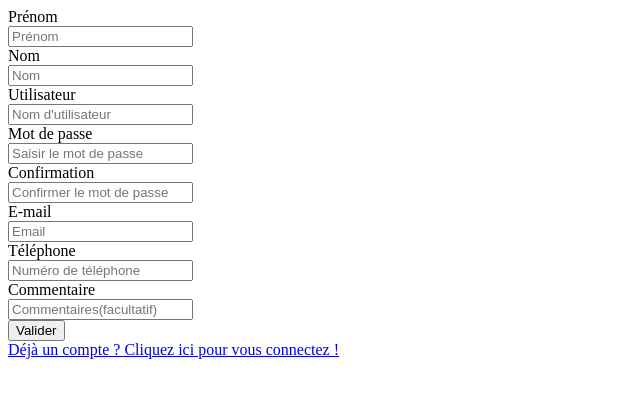
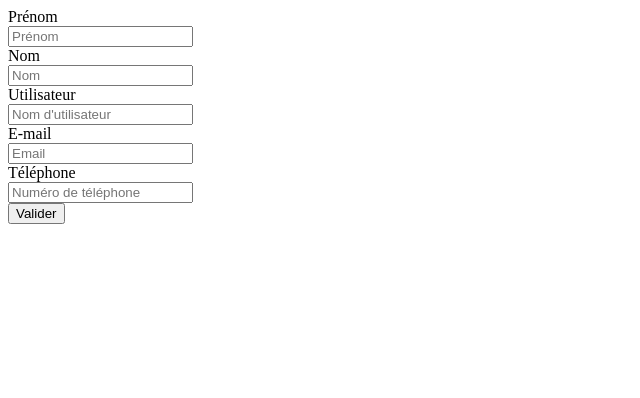
Before and after one commit to lukile/projetAnnuel, a PHP site: page /projects/pdf/form.php in a window 1280 px wide. Shown: the top 398 px of the page, without its empty margins (0-640 px from the left). Run offline with PHP 8.4, Linux system fonts and the light colour scheme.

Commit message:
minor things dont notice

```diff
--- a/index.php
+++ b/index.php
@@ -92,7 +92,7 @@
         <!-- /.row -->
 
         <!-- Portfolio Section -->
-        <div class="row">
+      <!--  <div class="row">
             <div class="col-lg-12">
                 <h2 class="page-header">Portfolio Heading</h2>
             </div>
--- a/pdf/form.php
+++ b/pdf/form.php
@@ -56,28 +56,6 @@
                             </div>
                         </div>
 
-                         <div class="form-group">
-                            <label for="pass" class="cols-sm-2 control-label">Mot de passe</label>
-                            <div class="cols-sm-10">
-                                <div class="input-group">
-                                    <span class="input-group-addon"><i class="fa fa-lock fa-lg" aria-hidden="true"></i></span>
-                                    <input type="password" class="form-control" name="pass" id="pass"  placeholder="Saisir le mot de passe" required onBlur="verifyPassLength()"/><br/>
-                                        <div id="msgLength"></div>
-                                </div>
-                            </div>
-                        </div>
-
-                        <div class="form-group">
-                            <label for="pass_validation" class="cols-sm-2 control-label">Confirmation</label>
-                            <div class="cols-sm-10">
-                                <div class="input-group">
-                                    <span class="input-group-addon"><i class="fa fa-lock fa-lg" aria-hidden="true"></i></span>
-                                    <input type="password" class="form-control" name="pass_validation" id="pass_validation" placeholder="Confirmer le mot de passe" required onBlur="verifyPassAgreement()"/>
-                                    <div id="msgAgreement"></div>
-                                </div>
-                            </div>
-                        </div>
-
                         <div class="form-group">
                             <label for="mail" class="cols-sm-2 control-label">E-mail</label>
                             <div class="cols-sm-10">
@@ -99,21 +77,8 @@
                             </div>
                         </div>
 
-                        <div class="form-group">
-                            <label for="comments" class="cols-sm-2 control-label">Commentaire</label>
-                            <div class="cols-sm-10">
-                                <div class="input-group">
-                                    <span class="input-group-addon"><i class="fa fa-comment fa-lg" aria-hidden="true"></i></span>
-                                    <input type="text" class="form-control" name="comments" id="comments"  placeholder="Commentaires(facultatif) "/>
-                                </div>
-                            </div>
-                        </div>
-
                         <div class="form-group ">
                             <button type="submit" class="btn btn-primary btn-lg btn-block login-button">Valider</button>
                         </div>
-                        <div class="login-register">
-                            <a href="login.php">Déjà un compte ? Cliquez ici pour vous connectez !</a>
-                         </div>
                     </form>
                 </div>
--- a/pdf/testpdf.php
+++ b/pdf/testpdf.php
@@ -6,10 +6,8 @@ $lastname = filter_input(INPUT_POST, 'lastname');
 $firstname = filter_input(INPUT_POST, 'firstname');
 $mail = filter_input(INPUT_POST, 'mail');
 $pseudo = filter_input(INPUT_POST, 'pseudo');
-$pass = filter_input(INPUT_POST, 'pass');
-$pass_validation = filter_input(INPUT_POST, 'pass_validation');
 $phone = filter_input(INPUT_POST, 'phone');
-$comments = filter_input(INPUT_POST, 'comments');
+
 
 
 require('fpdf.php');
```
